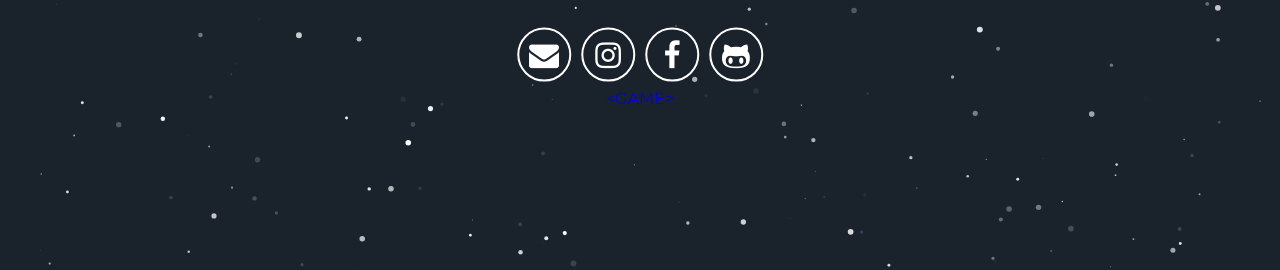
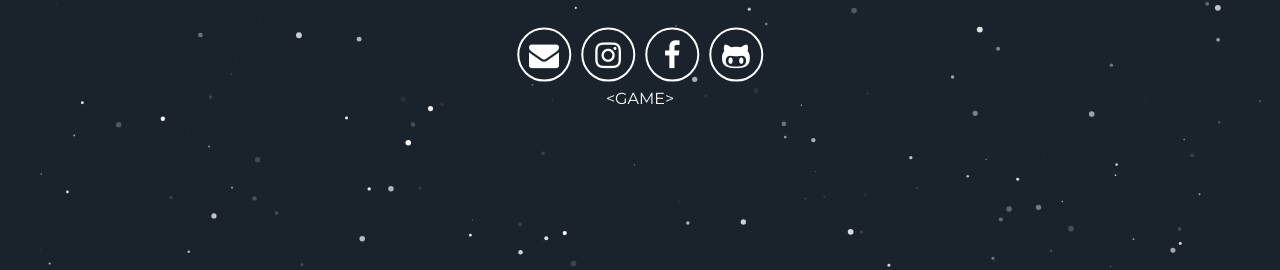
Before and after one commit to kimklho/kimklho.github.io, a Jekyll site: the page built from index.html, in a window 1280 px wide. Shown: the part 470-740 px from the top of the page. Built offline with Jekyll 4.4.1, drawn with Linux system fonts in a browser that asks for light colours; some web fonts are replaced.

Commit message:
Update header.html

```diff
--- a/_includes/header.html
+++ b/_includes/header.html
@@ -18,7 +18,7 @@
         <a aria-label="My Github" target="_blank" href="https://github.com/kimklho"><i class="icon fa fa-github-alt" aria-hidden="true"></i></a>
         {% endif %}
       </div>
-      <a href="https://kimkihoqn.github.io/" target="_blank">&lt;GAME&gt;</a>
+      <a href="https://kimkihoqn.github.io/" target="_blank" style="list-style: none; color: white;">&lt;GAME&gt;</a>
       <div class="header-links">
         <!-- <a class="link" href="#about" data-scroll>About Me</a> -->
       </div>
```
